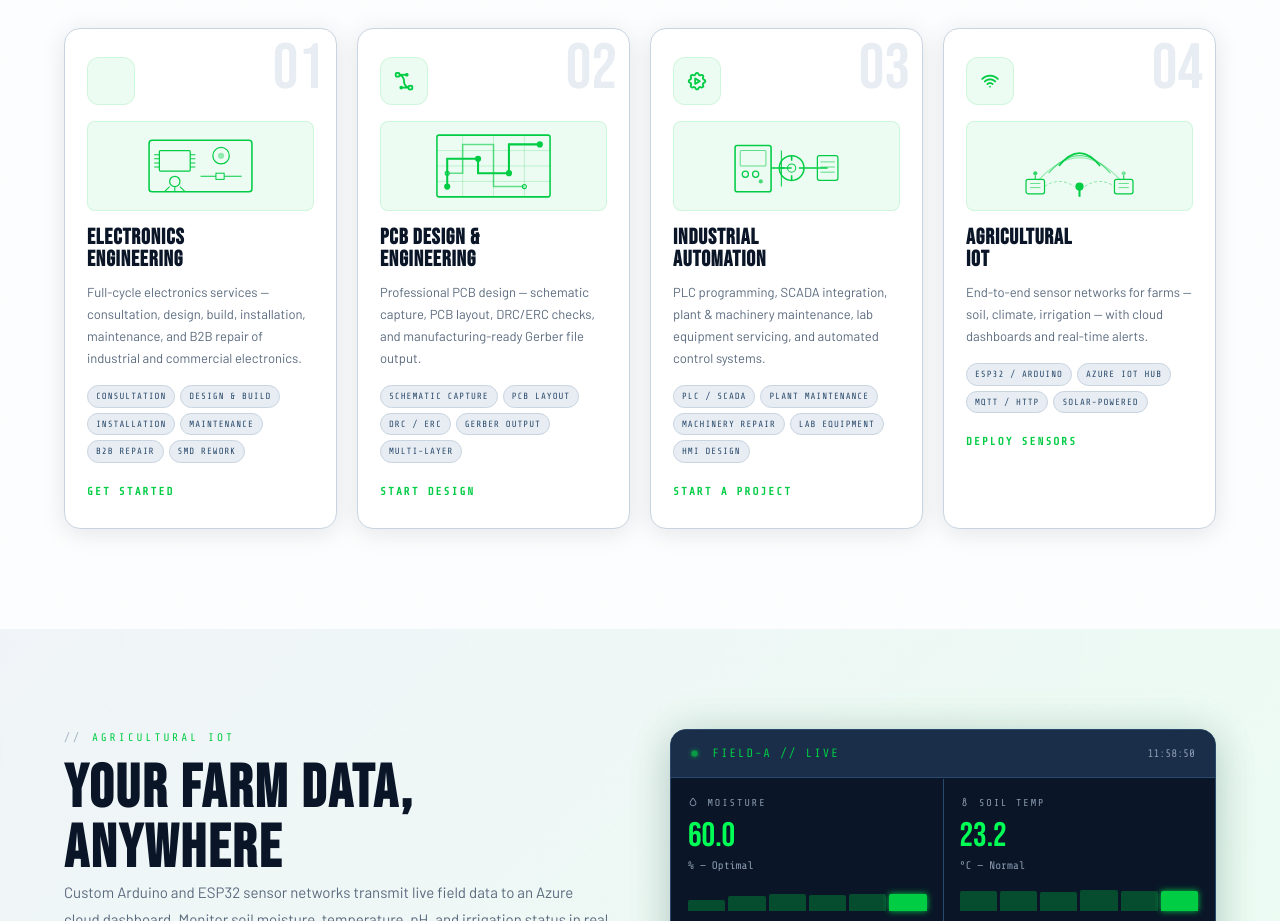
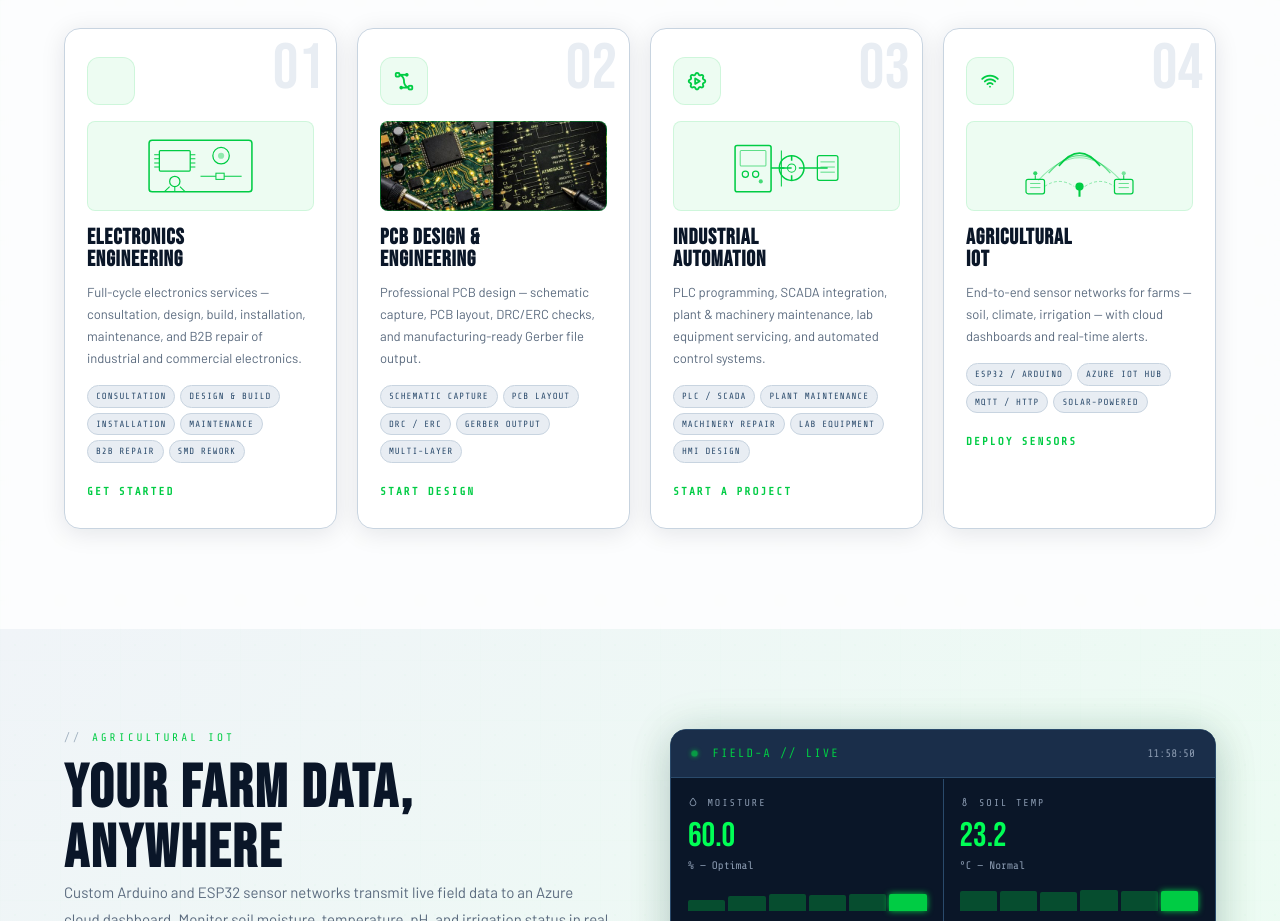
Before and after one commit to techsinno0-spec/techsinno, a plain HTML site: page index.html in a window 1280 px wide. Shown: the part 1140-2061 px from the top of the page. Drawn offline with nearby package versions, Linux system fonts and the light colour scheme.

Commit message:
Add files via upload

```diff
--- a/index.html
+++ b/index.html
@@ -229,25 +229,7 @@
       <div class="service-card fade-up">
         <div class="service-num">02</div>
         <div class="service-icon"><i class="ti ti-vector-bezier-2" aria-hidden="true"></i></div>
-        <div class="service-illustration">
-          <svg viewBox="0 0 120 70" xmlns="http://www.w3.org/2000/svg">
-            <rect x="5" y="5" width="110" height="60" rx="2" fill="none" stroke="#00cc44" stroke-width="1.5"/>
-            <line x1="5" y1="20" x2="115" y2="20" stroke="#00cc44" stroke-width="0.5" opacity="0.4"/>
-            <line x1="5" y1="35" x2="115" y2="35" stroke="#00cc44" stroke-width="0.5" opacity="0.4"/>
-            <line x1="5" y1="50" x2="115" y2="50" stroke="#00cc44" stroke-width="0.5" opacity="0.4"/>
-            <line x1="30" y1="5" x2="30" y2="65" stroke="#00cc44" stroke-width="0.5" opacity="0.4"/>
-            <line x1="60" y1="5" x2="60" y2="65" stroke="#00cc44" stroke-width="0.5" opacity="0.4"/>
-            <line x1="90" y1="5" x2="90" y2="65" stroke="#00cc44" stroke-width="0.5" opacity="0.4"/>
-            <polyline points="15,55 15,28 45,28 45,42 75,42 75,14 105,14" fill="none" stroke="#00cc44" stroke-width="2"/>
-            <circle cx="15" cy="55" r="3" fill="#00cc44"/>
-            <circle cx="45" cy="28" r="3" fill="#00cc44"/>
-            <circle cx="75" cy="42" r="3" fill="#00cc44"/>
-            <circle cx="105" cy="14" r="3" fill="#00cc44"/>
-            <polyline points="15,42 30,42 30,14 60,14 60,55 90,55" fill="none" stroke="#00cc44" stroke-width="1.5" opacity="0.6"/>
-            <circle cx="15" cy="42" r="2" fill="none" stroke="#00cc44" stroke-width="1"/>
-            <circle cx="90" cy="55" r="2" fill="none" stroke="#00cc44" stroke-width="1"/>
-          </svg>
-        </div>
+        <div class="service-illustration service-illustration-img" style="background-image:url('img/pcb-card.jpg');"></div>
         <h3 data-i18n="s2_title">PCB DESIGN &amp;<br>ENGINEERING</h3>
         <p data-i18n="s2_desc">Professional PCB design services — schematic capture, PCB layout, design rule checks, and manufacturing-ready Gerber file output.</p>
         <div class="service-tags">
```
